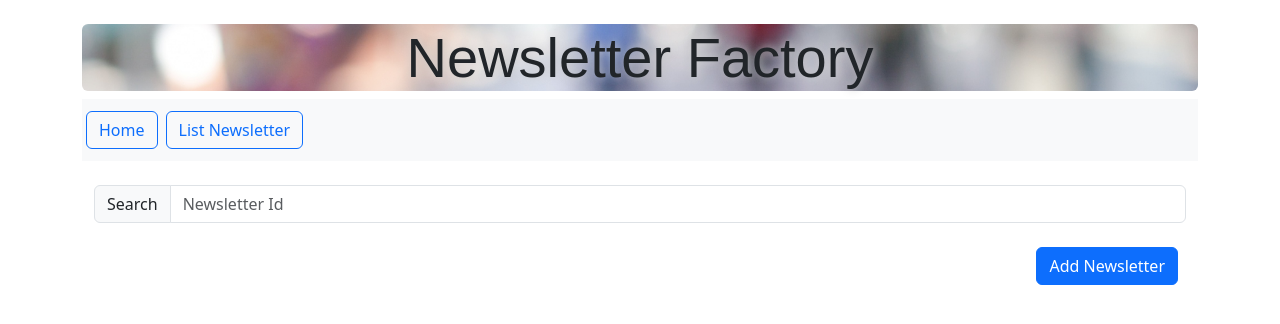
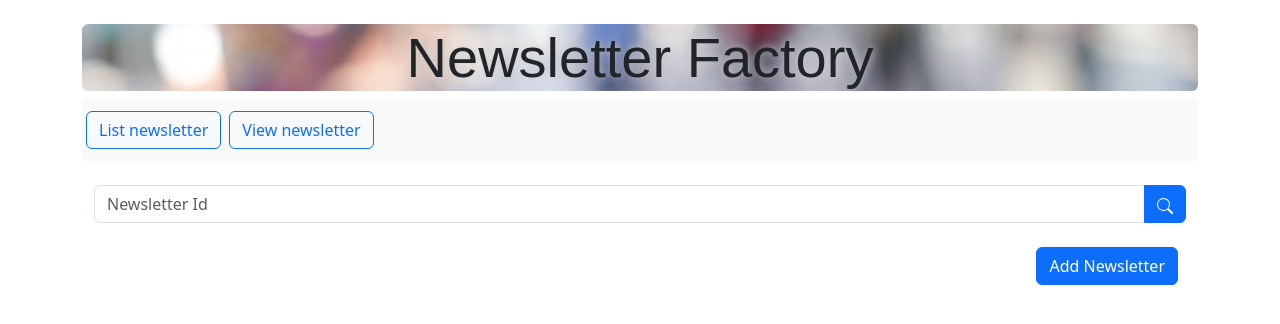
Before and after one commit to echelr73/Newsletter, an Angular app: page /home in a window 1280 px wide. Shown: the top 324 px of the page. Built offline with nearby package versions, Linux system fonts and the light colour scheme.

Commit message:
Change name button

```diff
--- a/src/app/app.component.html
+++ b/src/app/app.component.html
@@ -9,10 +9,10 @@
   <nav class="navbar navbar-expand-sm bg-light navbar-dark">
     <ul class="navbar-nav">
       <li class="nav-item">
-        <button routerLink="home" class="m-1 btn btn-light btn-outline-primary">Home</button>
+        <button routerLink="newsletter" class="m-1 btn btn-light btn-outline-primary">List newsletter</button>
       </li>
       <li class="nav-item">
-        <button routerLink="newsletter" class="m-1 btn btn-light btn-outline-primary">List Newsletter</button>
+        <button routerLink="home" class="m-1 btn btn-light btn-outline-primary">View newsletter</button>
       </li>
     </ul>
   </nav>
--- a/src/app/home/home.component.html
+++ b/src/app/home/home.component.html
@@ -1,11 +1,25 @@
 <br>
 <div class="container">
-    <div class="input-group mb-3">
+
+  <div class="input-group mb-3">
+    <input type="text" class="form-control" placeholder="Newsletter Id" [(ngModel)]="newsletterId" aria-label="Newsletter Id" aria-describedby="button-search">
+    <button class="btn btn-primary" type="button" id="button-search" (click)="searchNewsletter()" data-toggle="tooltip" title="Search">
+      <svg xmlns="http://www.w3.org/2000/svg" width="16" height="16" fill="currentColor" class="bi bi-search" viewBox="0 0 16 16">
+        <path d="M11.742 10.344a6.5 6.5 0 1 0-1.397 1.398h-.001c.03.04.062.078.098.115l3.85 3.85a1 1 0 0 0 1.415-1.414l-3.85-3.85a1.007 1.007 0 0 0-.115-.1zM12 6.5a5.5 5.5 0 1 1-11 0 5.5 5.5 0 0 1 11 0z"/>
+      </svg>
+    </button>
+  </div>
+
+    <!-- <div class="input-group mb-3">
         <span class="input-group-text">Search</span>
         <input type="text" class="form-control" [(ngModel)]="newsletterId" placeholder="Newsletter Id">
-    </div>
+    </div> -->
     <!-- Botón para crear un nuevo newsletter -->
-    <button type="button" (click)="searchNewsletter()" class="btn btn-primary m-2" *ngIf="newsletterId != ''" data-toggle="tooltip" title="Search">Search</button>
+    <!-- <button type="button" (click)="searchNewsletter()" class="btn btn-primary m-2" *ngIf="newsletterId != ''" data-toggle="tooltip" title="Search">
+      <svg xmlns="http://www.w3.org/2000/svg" width="16" height="16" fill="currentColor" class="bi bi-search" viewBox="0 0 16 16">
+        <path d="M11.742 10.344a6.5 6.5 0 1 0-1.397 1.398h-.001c.03.04.062.078.098.115l3.85 3.85a1 1 0 0 0 1.415-1.414l-3.85-3.85a1.007 1.007 0 0 0-.115-.1zM12 6.5a5.5 5.5 0 1 1-11 0 5.5 5.5 0 0 1 11 0z"/>
+      </svg>
+    </button> -->
 
     <button class="btn btn-primary m-2 float-end"
         type="button"
```
